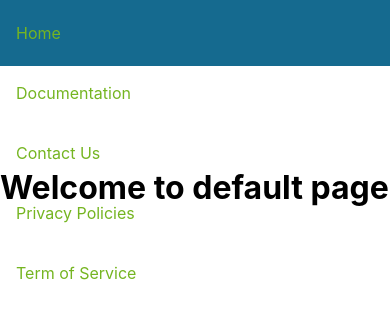
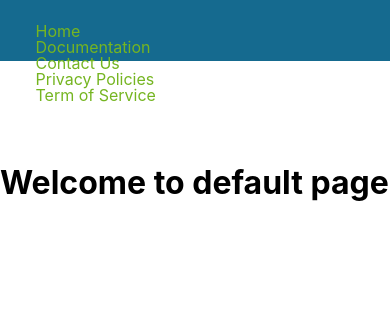
Before and after one commit to saptarshi543/discord-bot, a React (Create React App) app: page / in a window 390 px wide. Shown: the top 318 px of the page. Built offline with nearby package versions, Linux system fonts and the light colour scheme.

Commit message:
responsive for large and tablet screens

```diff
--- a/src/Components/Navbar/NavbarElements.js
+++ b/src/Components/Navbar/NavbarElements.js
@@ -3,8 +3,8 @@
 import styled from "styled-components";
 
 export const Nav = styled.nav`
-  background: #156a8f;
-  height: 60px;
+   background: #156a8f;
+  height: 55px;
   display: flex;
   justify-content: space-between;
   padding: 0.2rem calc((100vw - 1000px) / 2);
@@ -39,7 +39,7 @@
 `;
 
 export const NavMenu = styled.div`
-  display: block;
+  display: flex;
   align-items: center;
   margin-right: -24px;
   /* Second Nav */
@@ -47,7 +47,8 @@
   /* Third Nav */
   /* width: 100vw;
 white-space: nowrap; */
-   /* @media screen and (max-width: 768px) {
-    display: none;
-  } */
+   @media screen and (max-width: 568px) {
+    display: block;
+    padding: 5%;
+  }
 `;
```
